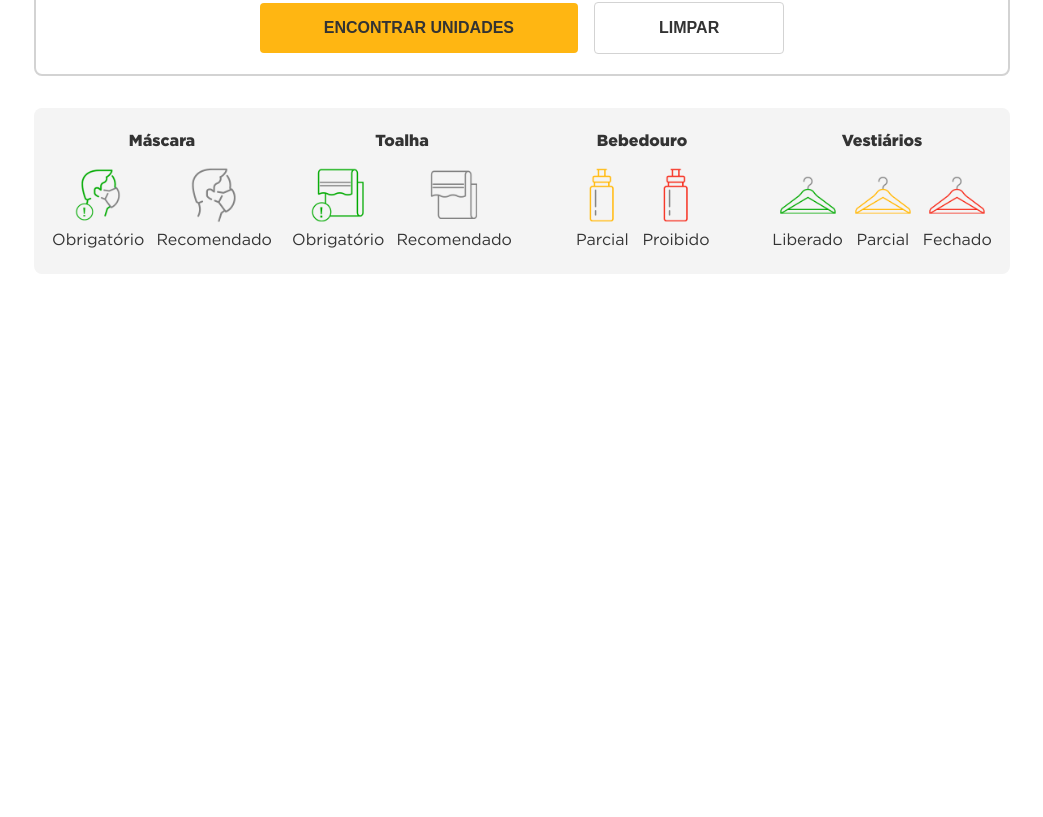
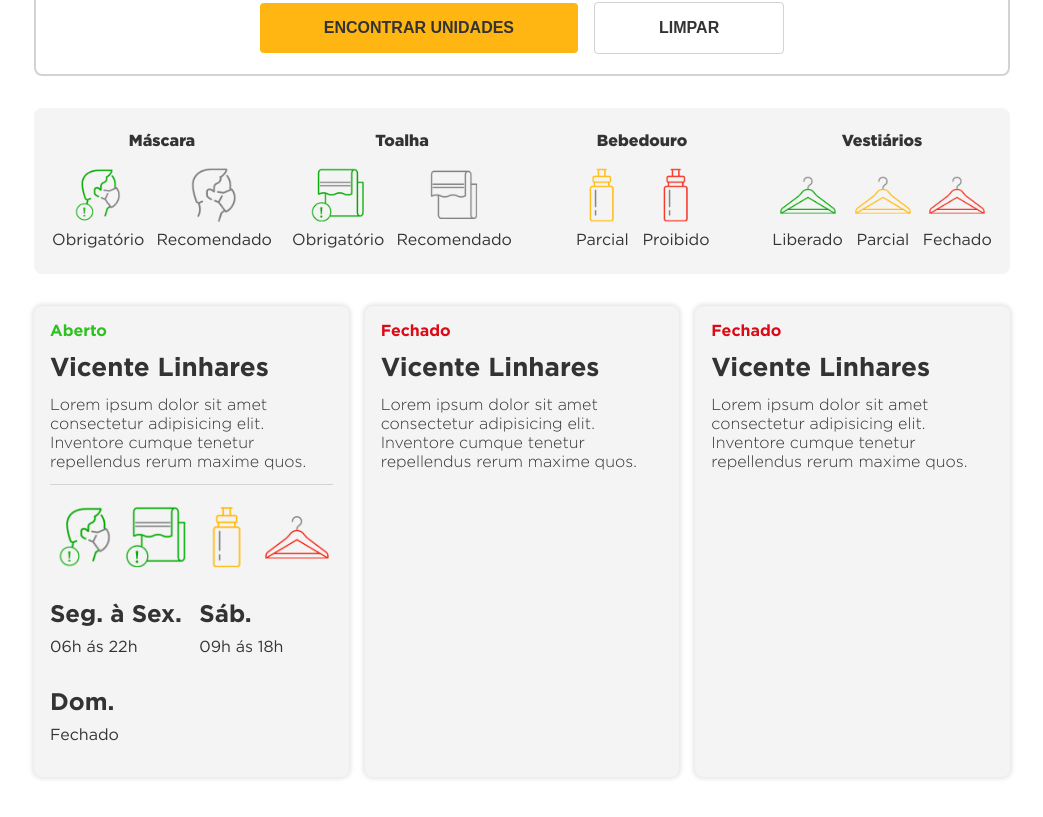
Before and after one commit to adrianmouzinho/frontend-challenges, an Angular app in the folder smartfit-challenge/: page / in a window 1280 px wide. Shown: the part 779-1596 px from the top of the page, without its empty margins (118-1161 px from the left). Before the commit the page ends 1117 px from the top, so only its background shows below. Built offline with nearby package versions, Linux system fonts and the light colour scheme.

Commit message:
feat: create list component

```diff
--- a/smartfit-challenge/src/app/app.component.html
+++ b/smartfit-challenge/src/app/app.component.html
@@ -2,4 +2,5 @@
 <main>
   <app-form />
   <app-legend />
+  <app-list />
 </main>
--- a/smartfit-challenge/src/app/app.module.ts
+++ b/smartfit-challenge/src/app/app.module.ts
@@ -6,13 +6,15 @@ import { AppComponent } from './app.component';
 import { HeaderComponent } from './components/header/header.component';
 import { FormComponent } from './components/form/form.component';
 import { LegendComponent } from './components/legend/legend.component';
+import { ListComponent } from './components/list/list.component';
 
 @NgModule({
   declarations: [
     AppComponent,
     HeaderComponent,
     FormComponent,
-    LegendComponent
+    LegendComponent,
+    ListComponent
   ],
   imports: [
     BrowserModule,
--- /dev/null
+++ b/smartfit-challenge/src/app/components/list/list.component.html
@@ -0,0 +1,42 @@
+<div class="list-container">
+  <div class="unit-card">
+    <span class="open">Aberto</span>
+    <h3>Vicente Linhares</h3>
+    <p>Lorem ipsum dolor sit amet consectetur adipisicing elit. Inventore cumque tenetur repellendus rerum maxime quos.
+    </p>
+    <div class="legend-icons">
+      <img src="/assets/images/png/required-mask.png" alt="Ícone de máscara obrigatório">
+      <img src="/assets/images/png/required-towel.png" alt="Ícone de toalha obrigatório">
+      <img src="/assets/images/png/partial-fountain.png" alt="Ícone de bebedouro parcial">
+      <img src="/assets/images/png/forbidden-lockerroom.png" alt="Ícone de vestiário fechado">
+    </div>
+    <div class="periods-container">
+      <div class="period-day">
+        <strong>Seg. à Sex.</strong>
+        <span>06h ás 22h</span>
+      </div>
+
+      <div class="period-day">
+        <strong>Sáb.</strong>
+        <span>09h ás 18h</span>
+      </div>
+
+      <div class="period-day">
+        <strong>Dom.</strong>
+        <span>Fechado</span>
+      </div>
+    </div>
+  </div>
+  <div class="unit-card">
+    <span class="closed">Fechado</span>
+    <h3>Vicente Linhares</h3>
+    <p>Lorem ipsum dolor sit amet consectetur adipisicing elit. Inventore cumque tenetur repellendus rerum maxime quos.
+    </p>
+  </div>
+  <div class="unit-card">
+    <span class="closed">Fechado</span>
+    <h3>Vicente Linhares</h3>
+    <p>Lorem ipsum dolor sit amet consectetur adipisicing elit. Inventore cumque tenetur repellendus rerum maxime quos.
+    </p>
+  </div>
+</div>
--- /dev/null
+++ b/smartfit-challenge/src/app/components/list/list.component.scss
@@ -0,0 +1,74 @@
+.list-container {
+  width: 100%;
+  display: grid;
+  gap: 1rem;
+
+  .unit-card {
+    display: flex;
+    flex-direction: column;
+    gap: 0.75rem;
+    padding: 1rem;
+    background-color: #f4f4f4;
+    border-radius: 0.5rem;
+    box-shadow: 0px 0px 4px 2px rgba(0, 0, 0, 0.1);
+
+    .open {
+      color: var(--green);
+      font-weight: 700;
+    }
+
+    .closed {
+      color: var(--red);
+      font-weight: 700;
+    }
+
+    h3 {
+      font-size: 1.625rem;
+    }
+
+    p {
+      font-weight: 300;
+    }
+
+    .legend-icons {
+      display: grid;
+      grid-template-columns: repeat(4, 1fr);
+      place-items: center;
+      padding: 1.25rem 0;
+      border-top: 1px solid lightgray;
+
+      img {
+        width: 4rem;
+      }
+    }
+
+    .periods-container {
+      display: grid;
+      grid-template-columns: repeat(2, 1fr);
+      gap: 1rem;
+
+      .period-day {
+        display: flex;
+        flex-direction: column;
+        gap: 0.5rem;
+        padding-bottom: 1rem;
+
+        strong {
+          font-size: 1.5rem;
+        }
+
+        span {
+          font-size: 1rem;
+        }
+      }
+    }
+  }
+
+  @media (min-width: 768px) {
+    grid-template-columns: repeat(2, 1fr);
+  }
+
+  @media (min-width: 1024px) {
+    grid-template-columns: repeat(3, 1fr);
+  }
+}
```
Also changed, not shown: smartfit-challenge/src/app/components/list/list.component.ts (added, +10 -0 lines), 1 other file (tests, documents, lock files or other folders).
